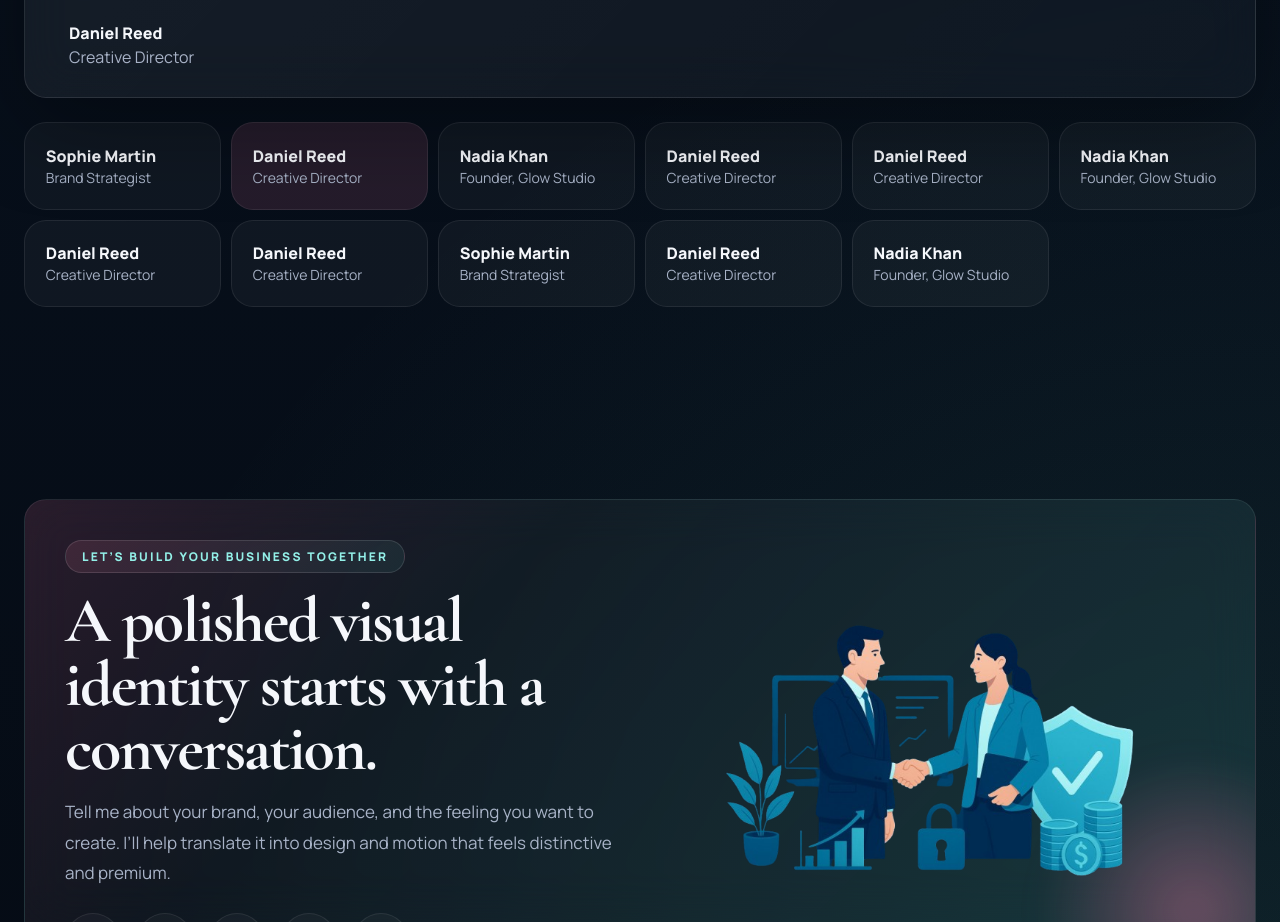
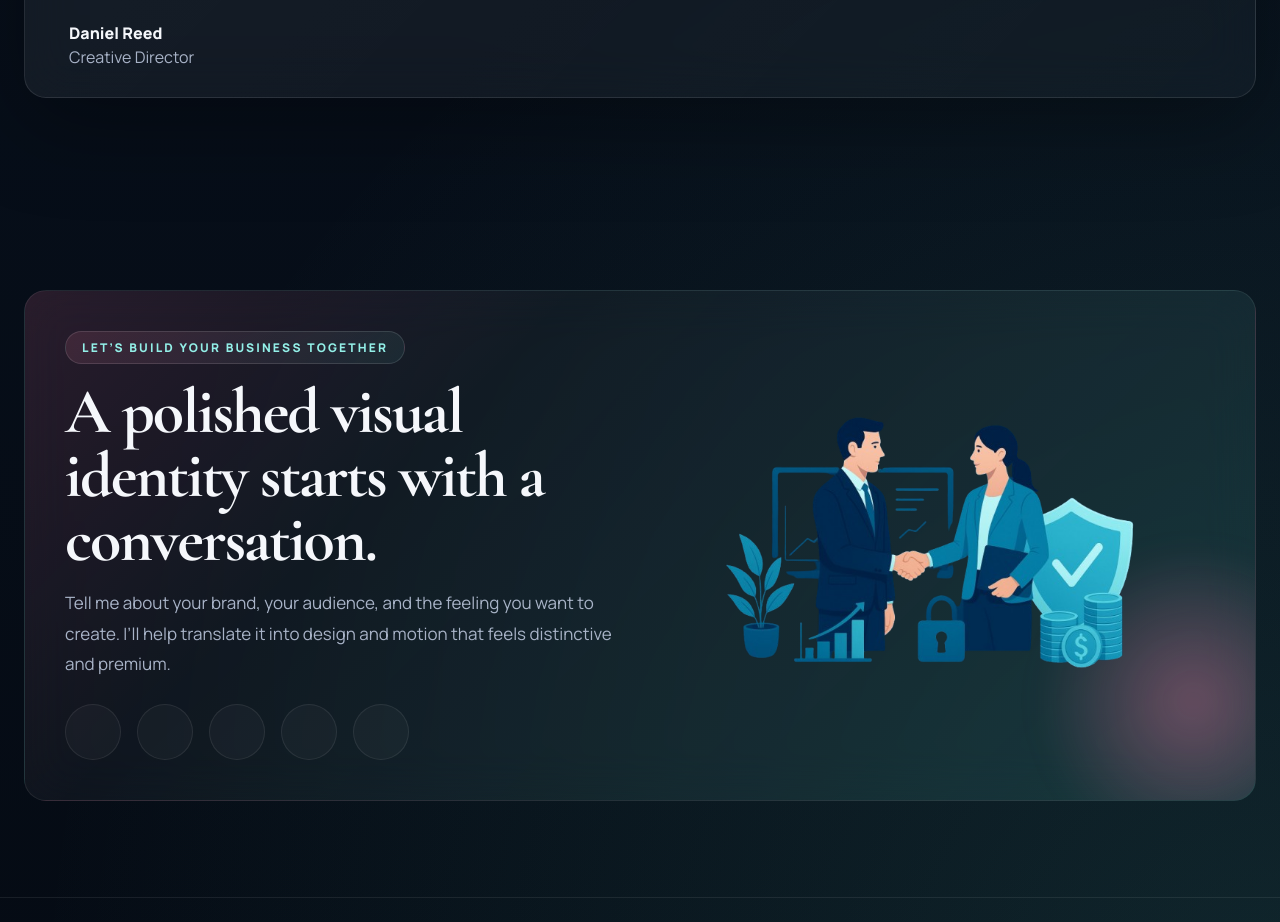
Before and after one commit to muhammadidreesshaikh/amelia-carter-portfolio, a React (Vite) app: page / in a window 1280 px wide. Shown: the part 4040-4962 px from the top of the page. Built offline with nearby package versions, Linux system fonts and the light colour scheme; some icons are missing.

Commit message:
design issue fixing

```diff
--- a/src/components/TestimonialCarousel.jsx
+++ b/src/components/TestimonialCarousel.jsx
@@ -56,7 +56,7 @@ export default function TestimonialCarousel({ testimonials }) {
         </CardContent>
       </Card>
 
-      <Box sx={{ display: 'grid', gap: 1.2, gridTemplateColumns: { xs: '1fr', md: 'repeat(6, 1fr)' } }}>
+      {/* <Box sx={{ display: 'grid', gap: 1.2, gridTemplateColumns: { xs: '1fr', md: 'repeat(6, 1fr)' } }}>
         {testimonials.map((testimonial, index) => (
           <Box
             key={testimonial.name}
@@ -77,7 +77,7 @@ export default function TestimonialCarousel({ testimonials }) {
             </Typography>
           </Box>
         ))}
-      </Box>
+      </Box> */}
     </Box>
   );
 }
```
Also changed, not shown: vercel.json (added), 3 other files (tests, documents, lock files or other folders).
